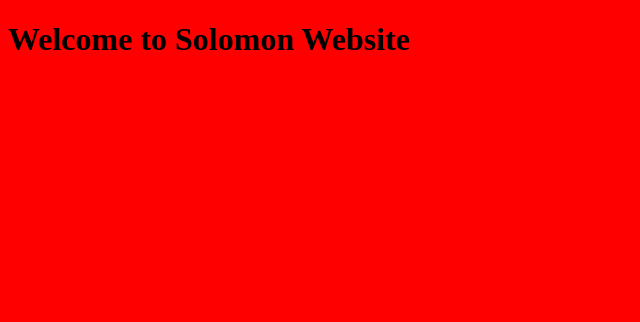
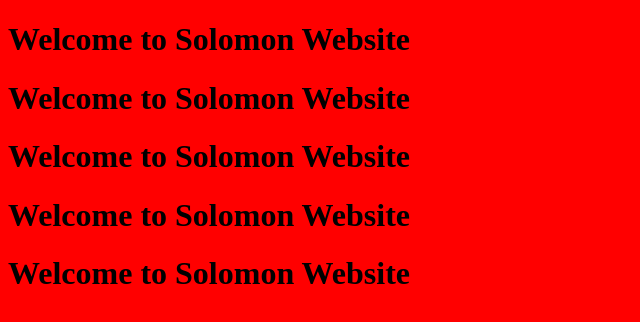
Before and after one commit to ebukaozo90/Solomontest, a plain HTML site: page index.htm in a window 1280 px wide. Shown: the whole page, without its empty margins (0-640 px from the left). Drawn offline with Linux system fonts and the light colour scheme.

Commit message:
Update index.htm

```diff
--- a/index.htm
+++ b/index.htm
@@ -16,5 +16,16 @@
 
 
     <h1>Welcome to  Solomon Website</h1>
+
+    <h1>Welcome to  Solomon Website</h1>
+
+
+    <h1>Welcome to  Solomon Website</h1>
+
+
+    <h1>Welcome to  Solomon Website</h1>
+
+
+    <h1>Welcome to  Solomon Website</h1>
 </body>
 </html>
```
